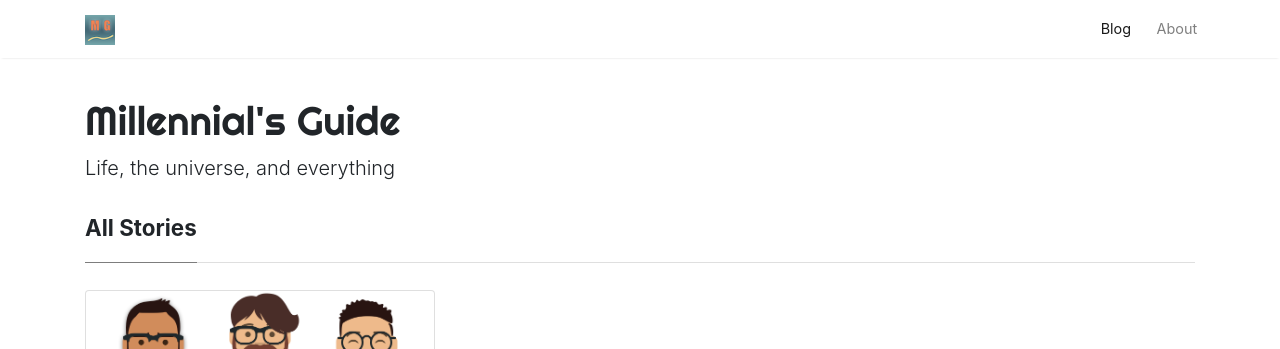
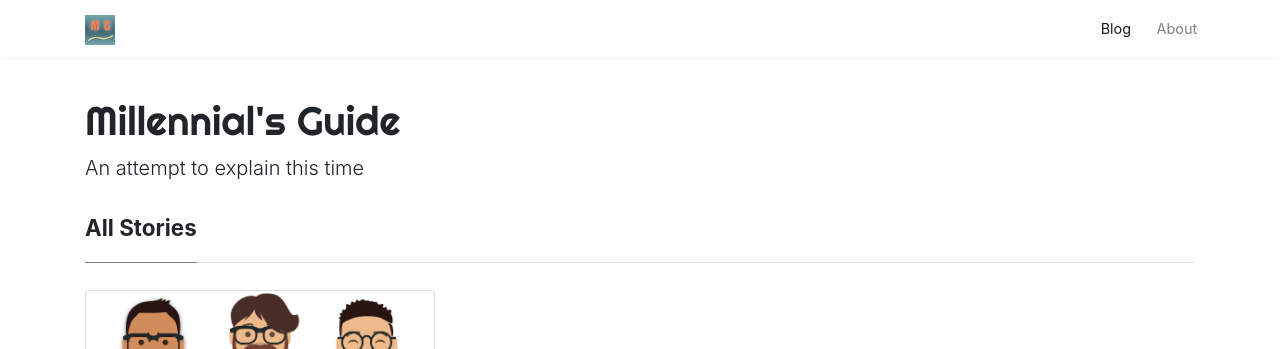
Before and after one commit to salehhamadeh/mlngd, a Jekyll site: the page built from index.html, in a window 1280 px wide. Shown: the top 349 px of the page. Built offline with Jekyll 4.4.1, drawn with Linux system fonts in a browser that asks for light colours; nearby versions of some CDN libraries; the list of posts is cut into pages by our own code.

Commit message:
Update website subtitle

```diff
--- a/_config.yml
+++ b/_config.yml
@@ -1,7 +1,7 @@
 # Site
 name: "Millennial's Guide"
 title: "Millennial's Guide"
-description: "Life, the universe, and everything"
+description: "An attempt to explain this time"
 logo: 'assets/images/logo.png'
 favicon: 'assets/images/logo.png'
 baseurl: ''
```
